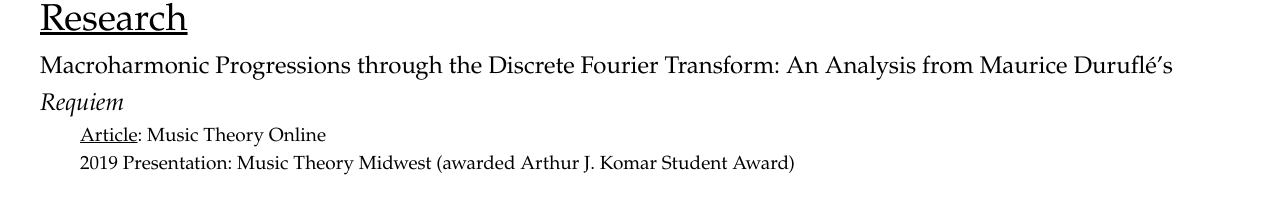
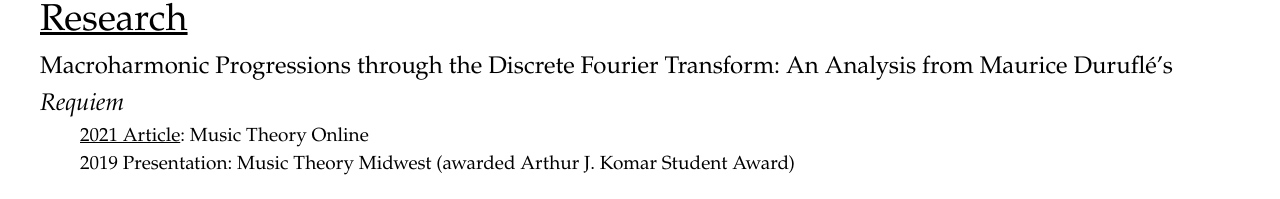
Before and after one commit to MatthewChiu/OldWebsite, a plain HTML site: page index.html in a window 1280 px wide. Shown: the part 1136-1335 px from the top of the page. Drawn offline with nearby package versions, Linux system fonts and the light colour scheme.

Commit message:
Article updated

```diff
--- a/index.html
+++ b/index.html
@@ -60,7 +60,7 @@
     <h3 style = "font-family: avenir, garamond; font-size: 250%"><u>Research</u></h3>
     <d1>
       <dt> Macroharmonic Progressions through the Discrete Fourier Transform: An Analysis from Maurice Duruflé’s <i>Requiem</i></dt>
-      <dd> <a href = "https://mtosmt.org/issues/mto.21.27.3/mto.21.27.3.chiu.html">Article</a>: Music Theory Online<br>
+      <dd> <a href = "https://mtosmt.org/issues/mto.21.27.3/mto.21.27.3.chiu.html">2021 Article</a>: Music Theory Online<br>
         2019 Presentation: Music Theory Midwest (awarded Arthur J. Komar Student Award)
       </dd>
       <br>
```
